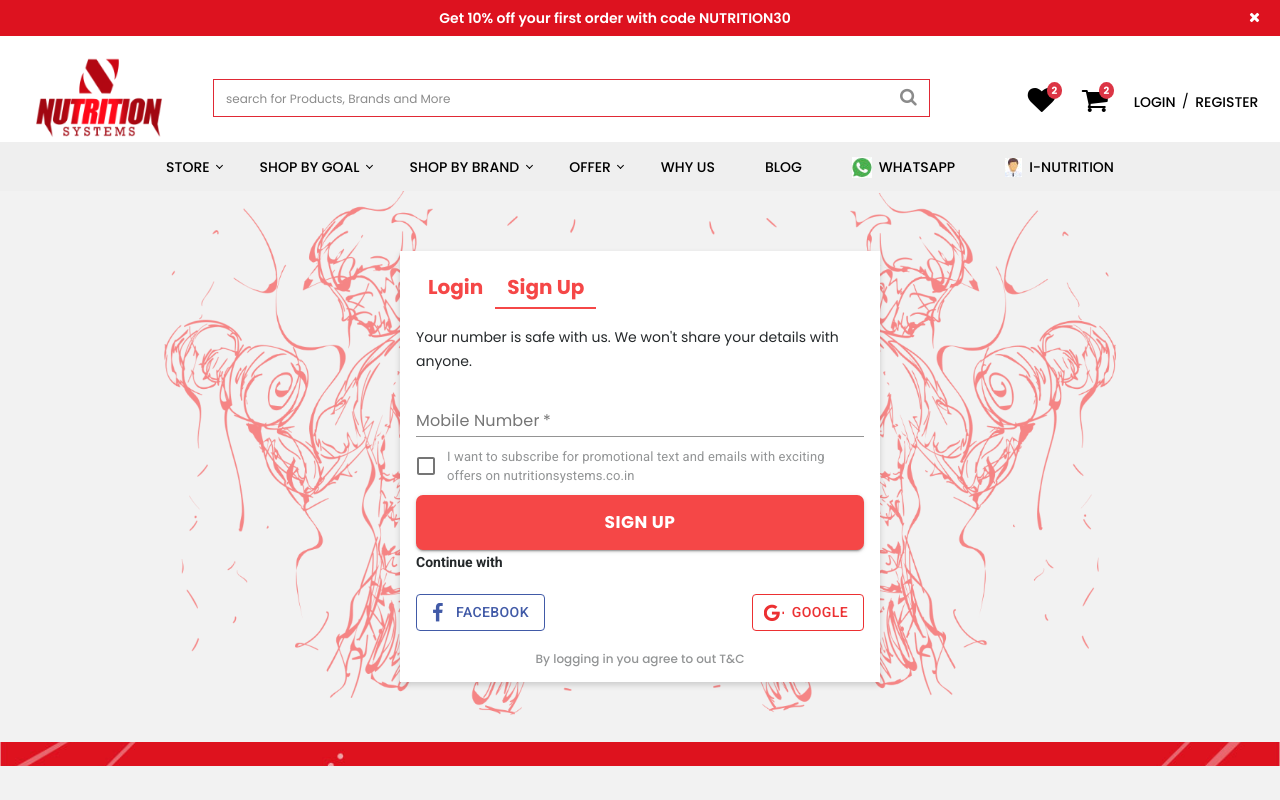
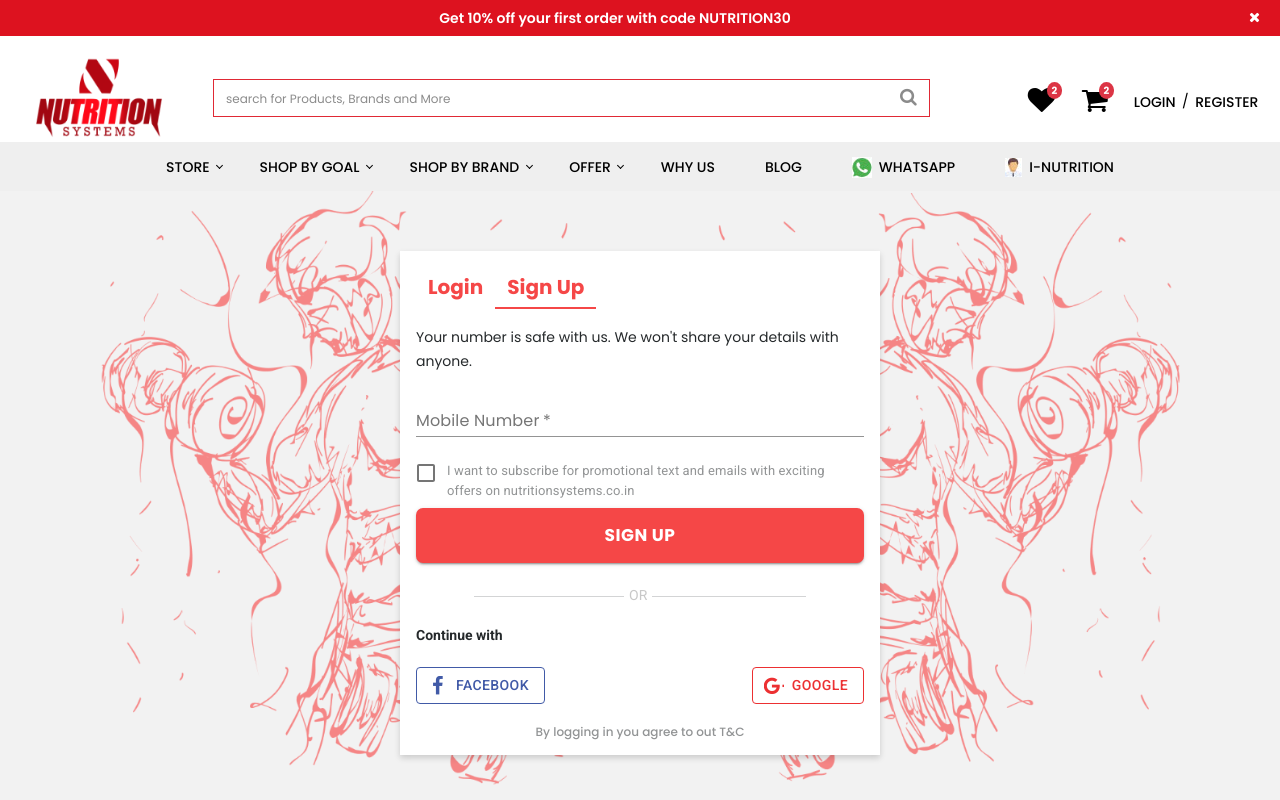
Before and after one commit to KaranPalan7507/NSEcomm, a React (Create React App) app in the folder nutrition/: page /register in a window 1280 px wide. Shown: the top 800 px of the page. Built offline with nearby package versions, Linux system fonts and the light colour scheme.

Commit message:
sign up css

```diff
--- a/nutrition/src/Pages/LoginSignUp/signup.js
+++ b/nutrition/src/Pages/LoginSignUp/signup.js
@@ -44,6 +44,9 @@
           </Button>
         </form>
         <div>
+          <div className="or">
+            <span>OR</span>
+          </div>
           <span className="continue-text">{messages.common.continue_with}</span>
           <div className="social-btn-wrapper">
             <Button
--- a/nutrition/src/Pages/LoginSignUp/style.scss
+++ b/nutrition/src/Pages/LoginSignUp/style.scss
@@ -123,6 +123,11 @@
     .MuiTypography-body1 {
       font-size: 13px;
     }
+    .MuiCheckbox-root {
+      padding: 0 9px;
+    }
+    align-items: flex-start;
     color: #929495;
+    margin-top: 16px;
   }
 }
```
